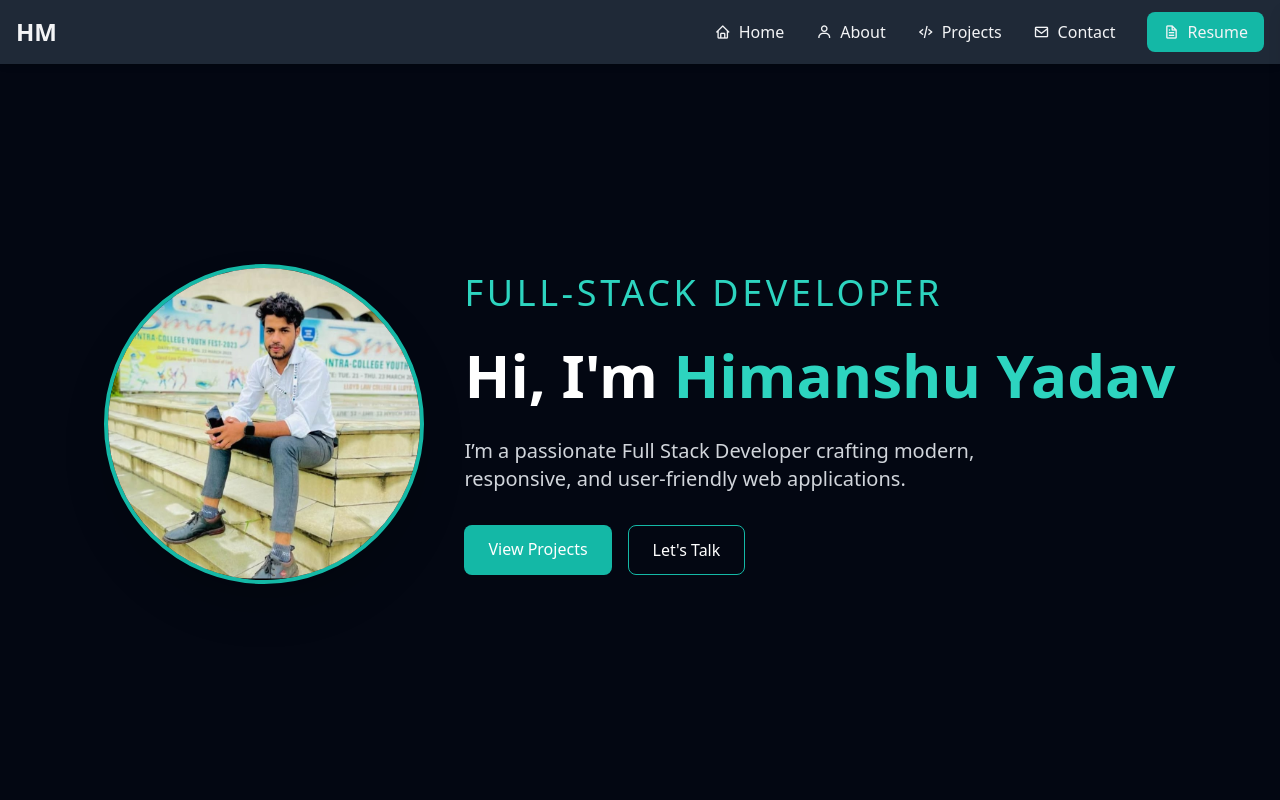
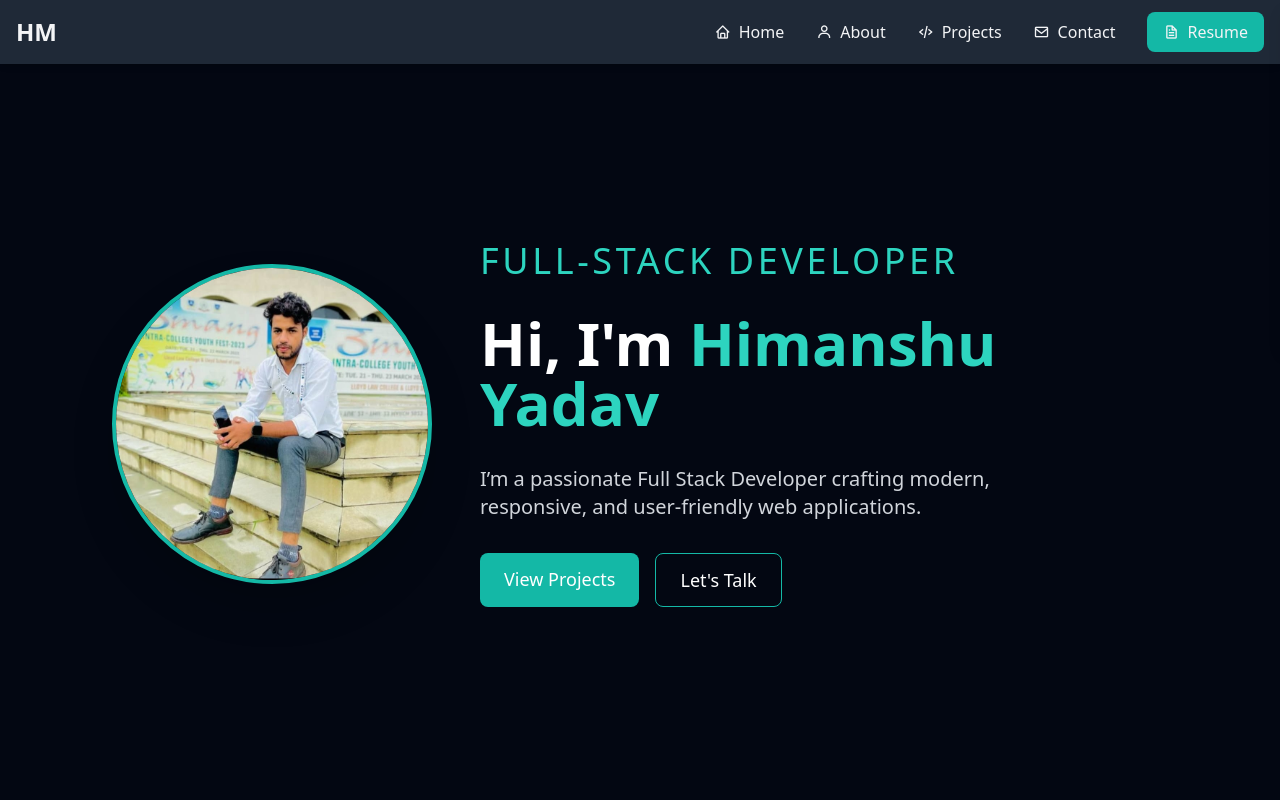
Before and after one commit to Himanshuyadav129/Myportfolio, a plain HTML site: page index.html in a window 1280 px wide. Shown: the top 800 px of the page. Drawn offline with nearby package versions, Linux system fonts and the light colour scheme.

Commit message:
update hero section

```diff
--- a/index.html
+++ b/index.html
@@ -117,30 +117,42 @@
       resumeModal.classList.add("hidden");
     });
   </script>
-  <!-- HERO -->
+<!-- HERO -->
 <main id="home">
-  <section id="hero" class="relative h-screen flex items-center justify-center px-6 md:px-12 bg-gray-950 text-white">
-    <div class="max-w-6xl w-full flex flex-col md:flex-row items-center justify-center gap-6 md:gap-10 p-6">
+  <section id="hero" class="relative min-h-screen flex items-center justify-center px-6 sm:px-8 md:px-12 bg-gray-950 text-white">
+    <div class="max-w-6xl w-full flex flex-col md:flex-row items-center justify-center gap-6 md:gap-12 p-6 md:p-12">
 
       <!-- Profile Image -->
       <div class="flex-shrink-0">
-        <img id="dp" src="assets/dp.jpg" alt="Himanshu DP" class="w-56 h-56 md:w-80 md:h-80 rounded-full border-4 border-teal-500 object-cover shadow-2xl" />
+        <img id="dp" src="assets/dp.jpg" alt="Himanshu DP"
+             class="w-40 h-40 sm:w-56 sm:h-56 md:w-72 md:h-72 lg:w-80 lg:h-80 rounded-full border-4 border-teal-500 object-cover shadow-2xl" />
       </div>
 
       <!-- Text Content -->
-      <div class="text-center md:text-left space-y-6 md:space-y-8">
-        <div class="text-4xl uppercase text-teal-400 tracking-widest">Full-stack Developer</div>
-        <h1 class="text-4xl md:text-6xl font-extrabold">Hi, I'm <span class="text-teal-400">Himanshu Yadav</span></h1>
-        <p class="text-gray-300 max-w-xl mx-auto md:mx-0 text-lg md:text-xl">I’m a passionate Full Stack Developer crafting modern, responsive, and user-friendly web applications.</p>
-        <div class="flex flex-col sm:flex-row gap-4 mt-6 justify-center md:justify-start">
-          <a href="#projects" class="px-6 py-3 rounded-lg bg-teal-500 hover:bg-teal-600 transition">View Projects</a>
-          <a href="#contact" class="px-6 py-3 rounded-lg border border-teal-500 hover:bg-teal-500/10 transition">Let's Talk</a>
+      <div class="text-center md:text-left space-y-4 sm:space-y-6 md:space-y-8">
+        <div class="text-2xl sm:text-3xl md:text-4xl uppercase text-teal-400 tracking-widest">Full-stack Developer</div>
+        <h1 class="text-3xl sm:text-4xl md:text-5xl lg:text-6xl font-extrabold">
+          Hi, I'm <span class="text-teal-400">Himanshu Yadav</span>
+        </h1>
+        <p class="text-gray-300 max-w-md sm:max-w-lg md:max-w-xl mx-auto md:mx-0 text-base sm:text-lg md:text-xl">
+          I’m a passionate Full Stack Developer crafting modern, responsive, and user-friendly web applications.
+        </p>
+        <div class="flex flex-col sm:flex-row gap-4 mt-4 sm:mt-6 justify-center md:justify-start">
+          <a href="#projects"
+             class="px-6 py-3 rounded-lg bg-teal-500 hover:bg-teal-600 transition text-center sm:text-base md:text-lg">
+            View Projects
+          </a>
+          <a href="#contact"
+             class="px-6 py-3 rounded-lg border border-teal-500 hover:bg-teal-500/10 transition text-center sm:text-base md:text-lg">
+            Let's Talk
+          </a>
         </div>
       </div>
 
     </div>
   </section>
 </main>
+
 
 
     <!-- ABOUT -->
```
